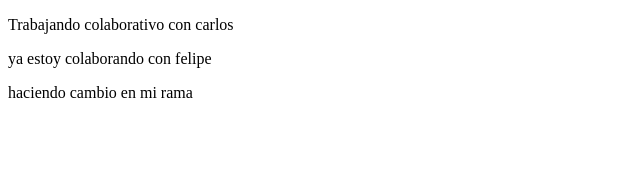
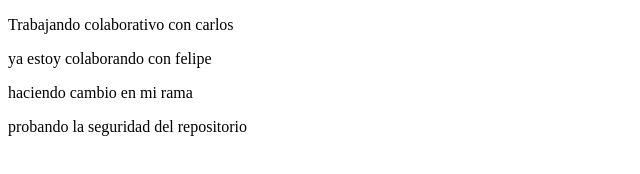
Before and after one commit to MiniTilinaso78/practica-colaborativa-Felipe, a plain HTML site: page index.html in a window 1280 px wide. Shown: the whole page, without its empty margins (0-640 px from the left). Drawn offline with Linux system fonts and the light colour scheme.

Commit message:
actualizando para probar seguridad

```diff
--- a/index.html
+++ b/index.html
@@ -9,5 +9,6 @@
     <p>Trabajando colaborativo con carlos</p>
     <p>ya estoy colaborando con felipe</p>
     <p>haciendo cambio en mi rama</p>
+    <p>probando la seguridad del repositorio</p>
 </body>
 </html>
```
